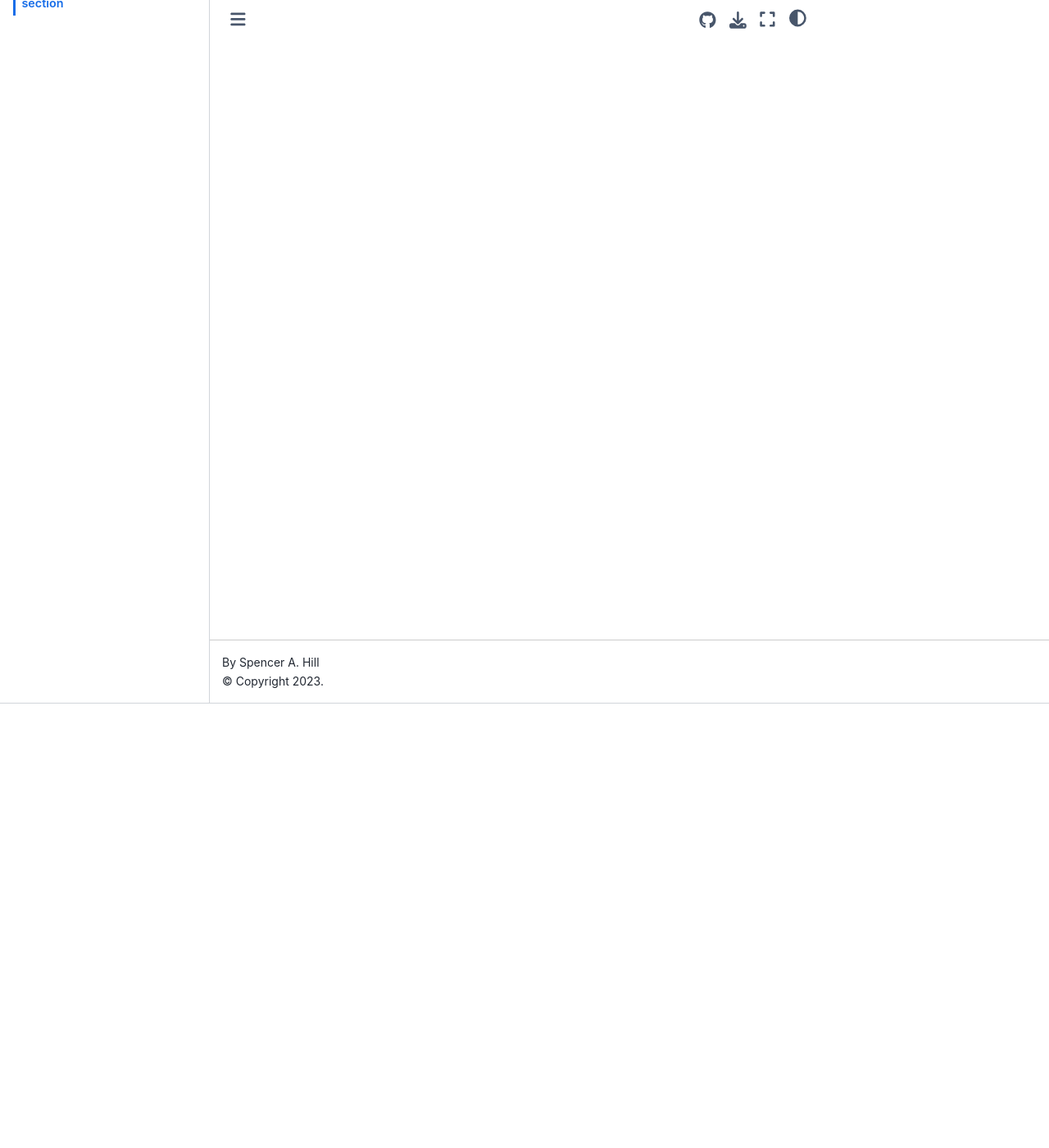
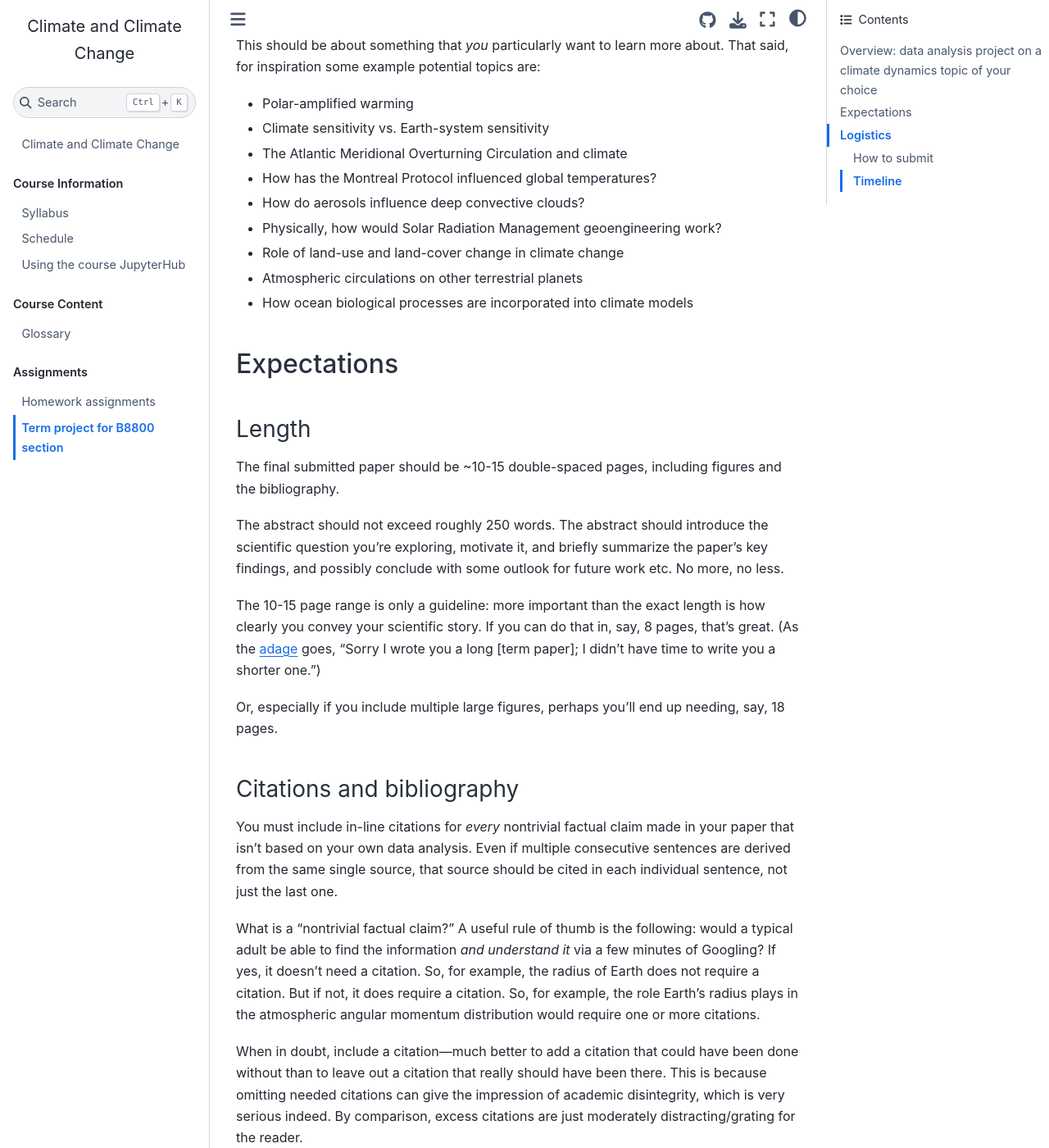
Before and after one commit to spencerahill/clim-change-course_2025, a Jupyter Book: the page built from assignments/b8800-term-paper.md, in a window 1280 px wide and 1400 px high, scrolled down 542 px. Shown: the whole window at 82% size. Built offline with Jupyter Book 1.0.4 settings and Sphinx 7.4.7 and the Sphinx Book theme 1.1.4, drawn with Linux system fonts in a browser that asks for light colours; some of the changed text lies outside the part shown.

Commit message:
Revise term paper guidelines: update project focus from literature review to data analysis, clarify expectations for paper length and citations, and adjust submission timeline for improved clarity and structure.

````diff
--- a/assignments/b8800-term-paper.md
+++ b/assignments/b8800-term-paper.md
@@ -4,16 +4,16 @@
 The term project is **only** for those students enrolled in the course as EAS B8800.  For those of you enrolled in EAS 48800 or SUS 7300B, this is **not** required.
 :::
 
-More coming soon...
 
-<!-- ## Overview: literature review on a climate dynamics topic of your choice
-In this paper, you will summarize the state of understanding of some topic within the broad umbrella of climate science, based on a close reading of at least ten published peer-reviewed scientific articles on that topic.
+## Overview: data analysis project on a climate dynamics topic of your choice
+In a paper and accompanying in-class presentation focusing on some topic within the broad umbrella of climate science, you will access a dataset, perform some analyses on that dataset, read some relevant peer-reviewed articles, and synthesize your findings from your reading and your data analysis.
+<!-- In a paper and accompanying in-class presentation, you will summarize the state of understanding of some topic within the broad umbrella of climate science, based on a close reading of at least ten published peer-reviewed scientific articles on that topic. -->
 
 The topic needs to be (at least predominantly) **hard science** as opposed to, say, climate policy, climate justice, climate economics, etc.
 
-Motivation: one of the single most important skills in science is the ability to effectively synthesize the contents of many technical articles into a coherent picture of what is understood and what remains open regarding the given topic.  (In fact, that's probably true of most *knowledge professions*, including law, medicine, and engineering as well.)
+<!-- Motivation: one of the single most important skills in science is the ability to effectively synthesize the contents of many technical articles into a coherent picture of what is understood and what remains open regarding the given topic.  (In fact, that's probably true of most *knowledge professions*, including law, medicine, and engineering as well.)
 
-A *literature review*, wherein you read widely on the topic and then synthesize your findings into your own written summary, is a great way to do that.  It forces you to read widely about the topic and, in developing your thoughts on that reading into written prose, organizing and tightening your understanding.
+A *literature review*, wherein you read widely on the topic and then synthesize your findings into your own written summary, is a great way to do that.  It forces you to read widely about the topic and, in developing your thoughts on that reading into written prose, organizing and tightening your understanding. -->
 
 This should be about something that *you* particularly want to learn more about.  That said, for inspiration some example potential topics are:
 
@@ -27,21 +27,21 @@
 - Atmospheric circulations on other terrestrial planets
 - How ocean biological processes are incorporated into climate models
 
-## On incorporating your own data analysis
-Since this is a *literature review*, it is **not** required to do any data analysis of your own.  But, if you really want to, we can discuss it and decide together if it's in scope.  But even if you include your own data analysis, the paper should still primarily be a review.
 
 ## Expectations
 ### Length
-The final submitted paper will be ~4000-5000 words, which should amount to ~10-15 double-spaced pages, not including the bibliography.
+The final submitted paper should be ~10-15 double-spaced pages, including figures and the bibliography.
+<!-- The final submitted paper will be ~4000-5000 words, which should be ~10-15 double-spaced pages, including figures, but not including the bibliography. -->
 
 The abstract should not exceed roughly 250 words.  The abstract should introduce the scientific question you're exploring, motivate it, and briefly summarize the paper's key findings, and possibly conclude with some outlook for future work etc.  No more, no less.
 
-The 10-15 page range is only a guideline: more important than the exact length is how clearly you convey your scientific story.  If you can do that in, say, 8 pages, that's great.  (As the [adage](https://www.quora.com/Who-wrote-the-quote-If-I-had-more-time-I-would-have-written-you-a-shorter-letter) goes, "Sorry I wrote you a long [review paper]; I didn't have time to write you a shorter one.")
+The 10-15 page range is only a guideline: more important than the exact length is how clearly you convey your scientific story.  If you can do that in, say, 8 pages, that's great.  (As the [adage](https://www.quora.com/Who-wrote-the-quote-If-I-had-more-time-I-would-have-written-you-a-shorter-letter) goes, "Sorry I wrote you a long [term paper]; I didn't have time to write you a shorter one.")
 
 Or, especially if you include multiple large figures, perhaps you'll end up needing, say, 18 pages.
 
 ### Citations and bibliography
-You must include in-line citations for *every* nontrivial factual claim made in your paper.  As such, at least in the main sections of your paper, nearly every sentence include a citation---and some sentences will include multiple, if either (1) multiple studies are relevant regarding the same point, or (2) the sentence brings up multiple, distinct nontrivial factual claims.  Even if multiple consecutive sentences are derived from the same single source, that source should be cited in each individual sentence, not just the last one.
+<!-- You must include in-line citations for *every* nontrivial factual claim made in your paper.  As such, at least in the main sections of your paper, nearly every sentence include a citation---and some sentences will include multiple, if either (1) multiple studies are relevant regarding the same point, or (2) the sentence brings up multiple, distinct nontrivial factual claims.  Even if multiple consecutive sentences are derived from the same single source, that source should be cited in each individual sentence, not just the last one. -->
+You must include in-line citations for *every* nontrivial factual claim made in your paper that isn't based on your own data analysis.  Even if multiple consecutive sentences are derived from the same single source, that source should be cited in each individual sentence, not just the last one.
 
 What is a "nontrivial factual claim?"  A useful rule of thumb is the following: would a typical adult be able to find the information *and understand it* via a few minutes of Googling?  If yes, it doesn't need a citation.  So, for example, the radius of Earth does not require a citation.  But if not, it does require a citation.  So, for example, the role Earth's radius plays in the atmospheric angular momentum distribution would require one or more citations.
 
@@ -57,16 +57,15 @@
 The bibliography entries of the final submitted paper should not include the annotations you generated earlier on in the semester.
 
 ### Figures and tables
-You are encouraged to include figures or tables taken from the papers you cite.  Simply include in the figure caption language along the lines of "Reproduction of Fig.~X from Martinez et al. 2020."  Likewise for tables.
+In addition to the figures you generate yourself, you are welcome to include figures or tables taken from the papers you cite.  Simply include in the figure caption language along the lines of "Reproduction of Fig.~X from Martinez et al. 2020."  Likewise for tables.
 
 Every included figure or table should be numbered, captioned, and explicitly referenced in the text at least once, even if the reference is as brief as “...blah blah (Figure 1)”.
 
-You can also, if you think it's worth the effort and space, create your own figure or table, with a potentially useful figure being a schematic that somehow synthesizes the big picture across the studies you've surveyed.
 
 ### Formatting
 In addition to being double-spaced, keep all other formatting (font, margins, etc.) standard-ish.  I'd rather have it go to e.g. a 16th page with ample margins and a 11 or 12-pt font rather than it being squished into 15 pages.
 
-While the submitted rough draft can be, well, rough, the final submitted paper should be, well, final.  Among other things, that means it should be free of typos, grammatical errors, and other errors of English usage.
+<!-- While the submitted rough draft can be, well, rough, the final submitted paper should be, well, final.  Among other things, that means it should be free of typos, grammatical errors, and other errors of English usage. -->
 
 ### Precision and concreteness
 As much as possible, avoid generic statements like "X influences Y", where "influence" could alternatively be "effects", "modifies" "changes" etc.  Precisely how does X influence Y?  In what sign, and if possible quantitatively by how much?  Via what physical (or other) mechanism?
@@ -77,13 +76,13 @@
 "Puff" is a [phrase I'm borrowing](https://www.goodreads.com/quotes/9873666-utilize-a-noxious-puff-word-since-it-does-nothing-that-good-old) from the late author David Foster Wallace.  It denotes words, clauses, or sometimes whole sentences that are intended to make the writing seem more important than it actually is.  From DFW himself, describing one particular puff word, *utilize* (emphasis mine):
 
 ```{epigraph}
-Utilize: A noxious puff-word.  Since it does nothing that good old use doesn’t do, its extra letters and syllables don’t make a writer seem smarter; rather, using utilize makes you seem either like a pompous twit or like someone so insecure that she’ll use pointlessly big words in an attempt to look sophisticated. The same is true for the noun utilization, for vehicle as used for car, for residence as used for house, for presently, at present, at this time, and at the present time as used for now, and so on. What’s worth remembering about puff-words is something that good writing teachers spend a lot of time drumming into undergrads: **“formal writing” does not mean gratuitously fancy writing; it means clean, clear, maximally considerate writing.**
+Utilize: A noxious puff-word.  Since it does nothing that good old *use* doesn’t do, its extra letters and syllables don’t make a writer seem smarter; rather, using utilize makes you seem either like a pompous twit or like someone so insecure that she’ll use pointlessly big words in an attempt to look sophisticated. [...] What’s worth remembering about puff-words is something that good writing teachers spend a lot of time drumming into undergrads: **“formal writing” does not mean gratuitously fancy writing; it means clean, clear, maximally considerate writing.**
 ```
 
 Warning: LLMs such as ChatGPT tend to generate *tons* of puff.
 
 ### Editorializing
-It's ok and even encoraged to give, as part of your Concluding section, some brief and narrowly scoped remarks regarding what you believe is important moving forward given what you learned from the papers you reviewed.  But keep it to that, and avoid absolutist language: (e.g. "we must", "imperative", etc.).  The job of this paper is to synthesize findings from academic studies, nothing more, nothing less.
+It's ok and even encoraged to give, as part of your Concluding section, some brief and narrowly scoped remarks regarding what you believe is important moving forward given what you learned from the papers you reviewed.  But keep it to that, and avoid absolutist language: (e.g. "we must", "imperative", etc.).  The job of this paper is to present some nontrivial data analysis on a given topic and put it in context of the broader state of understanding.  Nothing more, nothing less.
 
 ## Logistics
 ### How to submit
@@ -92,12 +91,15 @@
 That said, I will also accept Word, Pages, or PDF files.  You can email them as attachments or share them with me via Google Drive...just use the Google Drive associated with your CUNY "citymail" email account, and share it with my email address that's on the syllabus.
 
 ### Timeline
-- By **Friday, February 16th, 2024**: submit topic proposal (title and 1-2 sentence summary)
-- By **Friday, March 1st, 2024**: submit annotated list of 5 identified papers (1 sentence each summarizing what you expect it to cover).
-- By **Friday, April 5th, 2024**: having read your 5 approved papers, submit draft title, abstract, and 5 additional papers.
-- By **Friday, May 3rd, 2024**: submit complete (but rough) draft.
-- Final deadline: **Wednesday, May 22nd, 2024** (by 11:59pm)
-
+<!-- - By **Friday, February 16th, 2024**: submit topic proposal (title and 1-2 sentence summary) -->
+<!-- - By **Friday, May 2nd, 2025**: having read your 5 approved papers, submit draft title, abstract, and 5 additional papers.
+- By **Friday, May 9th, 2025**: submit complete (but rough) draft. -->
+- (early in the semester): Discuss and agree on a suitable topic w/ the Prof.
+- By **Friday, April 25th**: Submit one plot or other form of data analysis on the dataset you've identified.  (This can be extremely simple...the point is mostly to ensure you've found a dataset and have successfully managed to access it and at least begin working with it.)
+- By **Friday, May 2nd**: Submit draft title and annotated list of 3 papers you will read and incorporate into your own paper.  Annotations = 1-2 sentences explaining why you've chosen the paper.
+- By **Friday, May 9th**: Submit draft versions of paper abstract and at least 5 figure panels or tables (that you generated), each one with a caption that fully describes it.
+- **Wednesday, May 14th**: in-class final presentations
+- **Sunday, May 18th** (by 11:59pm): Final paper submission deadline
+<!--
 ### On incorporating feedback
-For the instructor, it can be rather dismaying when the feedback you provide on a paper draft goes unheeded.  That said, not every suggestion an instructor provides will ultimately be the right choice.  So, please, make an earnest attempt to review, understand, and ultimately evaluated the feedback you receive.  For those suggestions you agree with or are at least not adamantly opposed to, implement them.  For those suggestions you disagree with, do not implement them, but let the instructor that you've made that decision, and why.
- -->
+For the instructor, it can be rather dismaying when the feedback you provide on a paper draft goes unheeded.  That said, not every suggestion an instructor provides will ultimately be the right choice.  So, please, make an earnest attempt to review, understand, and ultimately evaluated the feedback you receive.  For those suggestions you agree with or are at least not adamantly opposed to, implement them.  For those suggestions you disagree with, do not implement them, but let the instructor that you've made that decision, and why. -->
````
